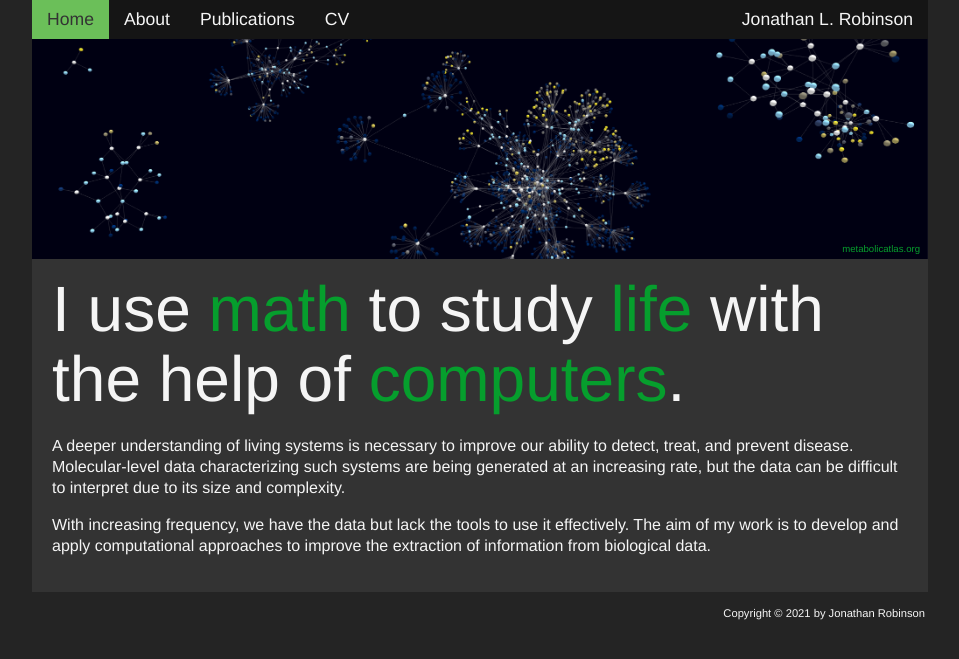
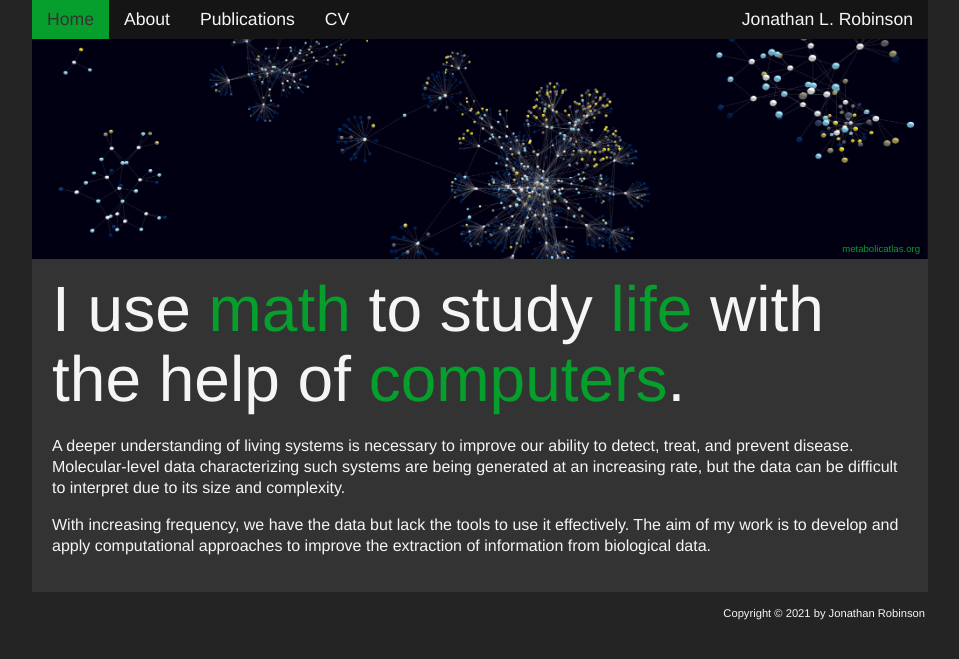
Before and after one commit to JonathanRob/JonathanRob.github.io, a Jekyll site: the page built from index.html, in a window 1280 px wide. Shown: the top 659 px of the page, without its empty margins (160-1119 px from the left). Built offline with Jekyll 4.4.1, drawn with Linux system fonts in a browser that asks for light colours.

Commit message:
style: update colors again

```diff
--- a/assets/css/main.css
+++ b/assets/css/main.css
@@ -12,7 +12,7 @@
 	--theme-color-1:      #333333; /*dark gray*/
 	--theme-color-2:      #142812; /*darkest color*/
 	--theme-color-3:      #069e2d;
-	--theme-color-4:      #6bbf59;
+	--theme-color-4:      #069e2d;
 	--theme-color-5:      #6bbf59;
 	--theme-color-6:      #c2f9bb; /*lightest color*/
 	--theme-color-99:     #f5f5f5; /*nearly white*/
```
